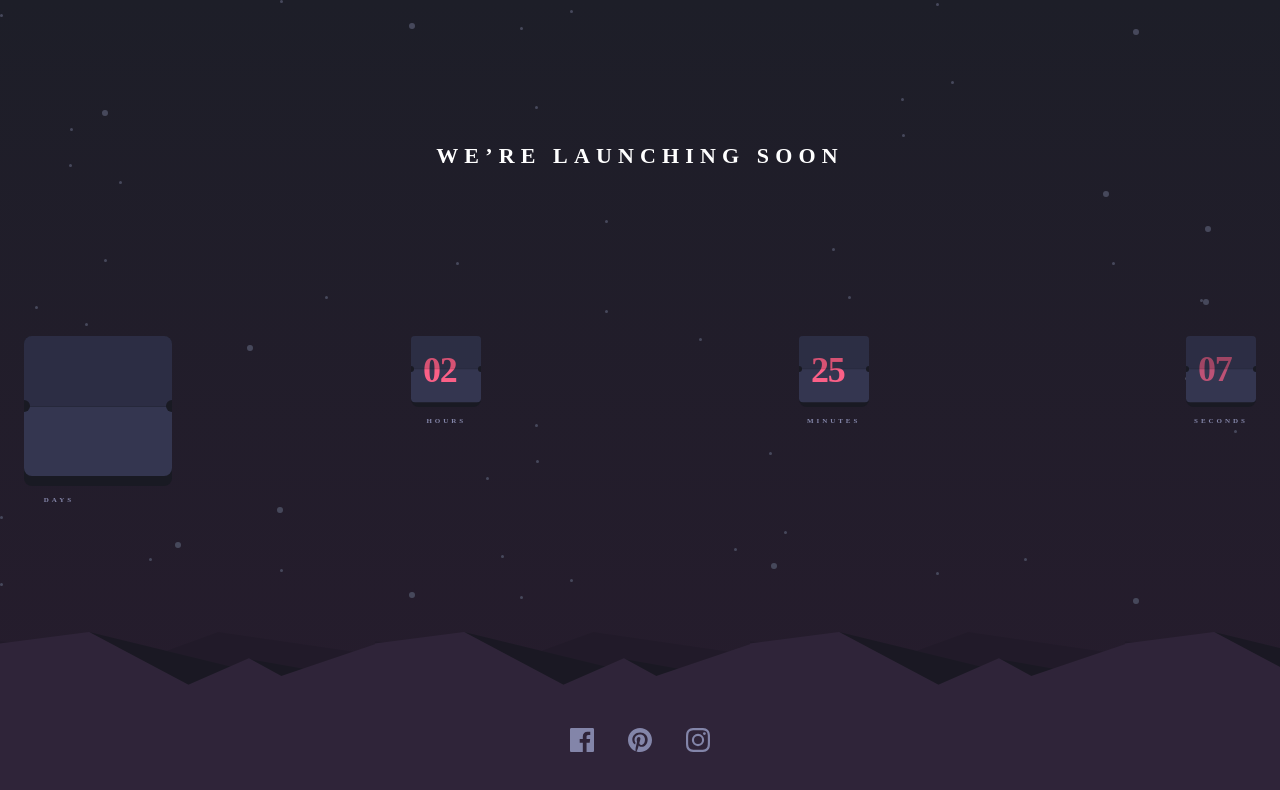
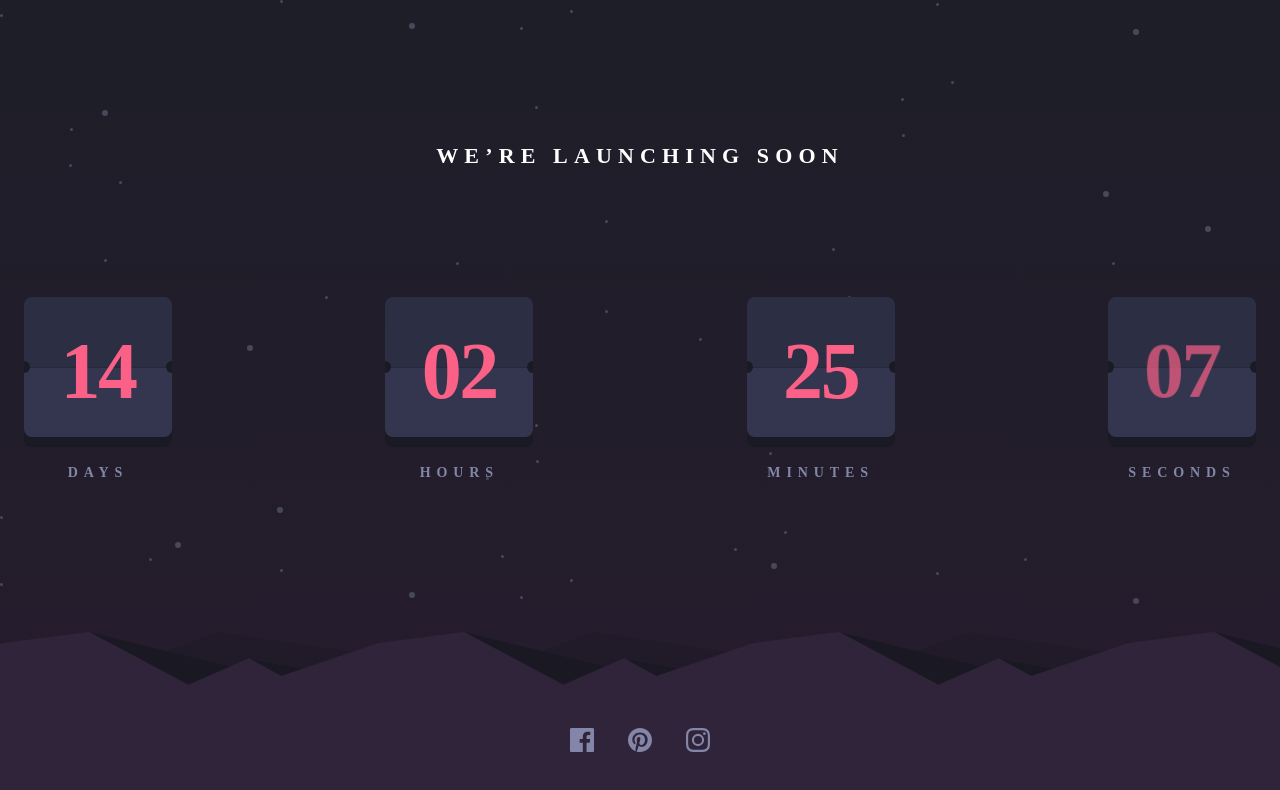
Before and after one commit to roodhouse/frontend-mentor-launch-countdown, a React (Create React App) app: page / in a window 1280 px wide. Shown: the top 790 px of the page. Built offline with nearby package versions, Linux system fonts and the light colour scheme; the HTML template or start-up script is replaced by a standard one.

Commit message:
replaced svg with svg background instead

```diff
--- a/src/components/countdown/Day.jsx
+++ b/src/components/countdown/Day.jsx
@@ -8,42 +8,11 @@ function Day({ days }) {
 
   return (
     <>
-        <div id="dayContainer" className='w-[70px] h-[71px]'>
-          <div id="daySvgContainer" className='mb-[9px]'>
-            <svg id="daySvg" className='lg:hidden' width="70" height="71" viewBox="0 0 70 71" fill="none" xmlns="http://www.w3.org/2000/svg">
-              <g clipPath="url(#clip0_0_79)">
-                <rect width="70" height="71" rx="8" fill="#191A23"/>
-                <rect width="70" height="66.2667" rx="4" fill="#343650"/>
-                <text id='dayText' x='17%' y='65%' className='animate__animated animate__flipInX fill-softRed font-["Red_Hat_Text"] text-4xl leading-[71px] font-bold tracking-[-1.08px] text-center'>{days}</text>
-                <path opacity="0.150646" d="M0 33H70V4C70 1.79086 68.2091 0 66 0H4C1.79086 0 0 1.79086 0 4V33Z" fill="black"/>
-                <rect opacity="0.253046" y="32.7633" width="70" height="0.473333" fill="black"/>
-                <circle cy="33" r="3" fill="#191A23"/>
-                <circle cx="3" cy="3" r="3" transform="matrix(-1 0 0 1 73 30)" fill="#191A23"/>
-              </g>
-              <defs>
-                <clipPath id="clip0_0_79">
-                <rect width="70" height="71" fill="white"/>
-                </clipPath>
-              </defs>
-            </svg>
-            <svg id="lgDaySvg" className='hidden lg:block' width="148" height="150" viewBox="0 0 148 150" fill="none" xmlns="http://www.w3.org/2000/svg">
-              <g clip-path="url(#clip0_0_336)">
-                <rect width="148" height="150" rx="8" fill="#191A23"/>
-                <rect width="148" height="140" rx="8" fill="#343650"/>
-                <text id='dayText' x='17%' y='65%' className='animate__animated animate__flipInX fill-softRed font-["Red_Hat_Text"] text-[80px] leading-[71px] font-bold tracking-[-2.4px] text-center'>{days}</text>
-                <path opacity="0.150646" d="M0 70H148V8C148 3.58172 144.418 0 140 0H8C3.58173 0 0 3.58172 0 8V70Z" fill="black"/>
-                <rect opacity="0.253046" y="70" width="148" height="1" fill="black"/>
-                <circle cy="70" r="6" fill="#191A23"/>
-                <circle cx="6" cy="6" r="6" transform="matrix(-1 0 0 1 154 64)" fill="#191A23"/>
-              </g>
-              <defs>
-                <clipPath id="clip0_0_336">
-                  <rect width="148" height="150" fill="white"/>
-                </clipPath>
-              </defs>
-            </svg>
+        <div id="dayContainer" className='w-[70px] h-[71px] lg:w-[148px] lg:h-[150px]'>
+          <div id="daySvgContainer" className='flex justify-center items-center mb-[9px] bg-[url("/src/images/flip-sm.svg")] lg:bg-[url("/src/images/flip-lg.svg")] lg:h-full lg:mb-4'>
+            <p id='dayText'  className='animate__animated animate__flipInX text-softRed font-["Red_Hat_Text"] text-4xl leading-[71px] font-bold tracking-[-1.08px] text-center lg:text-[80px] lg:tracking-[-2.4px]'>{days}</p>
           </div>
-          <div id="dayCopyContainer" className='text-grayishBlue font-["Red_Hat_Text"] text-[7px] font-bold tracking-[2.959px] text-center'>
+          <div id="dayCopyContainer" className='text-grayishBlue font-["Red_Hat_Text"] text-[7px] font-bold tracking-[2.959px] text-center lg:text-sm lg:tracking-[5.919px]'>
             <p>DAYS</p>
           </div>
         </div>
--- a/src/components/countdown/Hour.jsx
+++ b/src/components/countdown/Hour.jsx
@@ -9,26 +9,11 @@ function Hour({ hours }) {
   return (
 
     <>
-        <div id="hourContainer" className='w-[70px] h-[71px]'>
-          <div id="hourSvgContainer" className='mb-[9px]'>
-            <svg id="hourSvg" className='' width="70" height="71" viewBox="0 0 70 71" fill="none" xmlns="http://www.w3.org/2000/svg">
-              <g clipPath="url(#clip0_0_79)">
-                <rect width="70" height="71" rx="8" fill="#191A23"/>
-                <rect width="70" height="66.2667" rx="4" fill="#343650"/>
-                <text id='hourText' x='17%' y='65%' className='animate__animated animate__flipInX fill-softRed font-["Red_Hat_Text"] text-4xl leading-[71px] font-bold tracking-[-1.08px]'>{hours}</text>
-                <path opacity="0.150646" d="M0 33H70V4C70 1.79086 68.2091 0 66 0H4C1.79086 0 0 1.79086 0 4V33Z" fill="black"/>
-                <rect opacity="0.253046" y="32.7633" width="70" height="0.473333" fill="black"/>
-                <circle cy="33" r="3" fill="#191A23"/>
-                <circle cx="3" cy="3" r="3" transform="matrix(-1 0 0 1 73 30)" fill="#191A23"/>
-              </g>
-              <defs>
-                <clipPath id="clip0_0_79">
-                <rect width="70" height="71" fill="white"/>
-                </clipPath>
-              </defs>
-            </svg>
+        <div id="hourContainer" className='w-[70px] h-[71px] lg:w-[148px] lg:h-[150px]'>
+          <div id="hourSvgContainer" className='flex justify-center items-center mb-[9px] bg-[url("/src/images/flip-sm.svg")] lg:bg-[url("/src/images/flip-lg.svg")] lg:h-full lg:mb-4'>
+            <p id='hourText'  className='animate__animated animate__flipInX text-softRed font-["Red_Hat_Text"] text-4xl leading-[71px] font-bold tracking-[-1.08px] text-center lg:text-[80px] lg:tracking-[-2.4px]'>{hours}</p>
           </div>
-          <div id="hourCopyContainer" className='text-grayishBlue font-["Red_Hat_Text"] text-[7px] font-bold tracking-[2.959px] text-center'>
+          <div id="hourCopyContainer" className='text-grayishBlue font-["Red_Hat_Text"] text-[7px] font-bold tracking-[2.959px] text-center lg:text-sm lg:tracking-[5.919px]'>
             <p>HOURS</p>
           </div>
         </div>
--- a/src/components/countdown/Min.jsx
+++ b/src/components/countdown/Min.jsx
@@ -8,26 +8,11 @@ function Min({ minutes }) {
 
   return (
     <>
-        <div id="minContainer" className='w-[70px] h-[71px]'>
-          <div id="minSvgContainer" className='mb-[9px]'>
-            <svg id="minSvg" className='' width="70" height="71" viewBox="0 0 70 71" fill="none" xmlns="http://www.w3.org/2000/svg">
-              <g clipPath="url(#clip0_0_79)">
-                <rect width="70" height="71" rx="8" fill="#191A23"/>
-                <rect width="70" height="66.2667" rx="4" fill="#343650"/>
-                <text id='minText' x='17%' y='65%' className='animate__animated animate__flipInX fill-softRed font-["Red_Hat_Text"] text-4xl leading-[71px] font-bold tracking-[-1.08px]'>{minutes}</text>
-                <path opacity="0.150646" d="M0 33H70V4C70 1.79086 68.2091 0 66 0H4C1.79086 0 0 1.79086 0 4V33Z" fill="black"/>
-                <rect opacity="0.253046" y="32.7633" width="70" height="0.473333" fill="black"/>
-                <circle cy="33" r="3" fill="#191A23"/>
-                <circle cx="3" cy="3" r="3" transform="matrix(-1 0 0 1 73 30)" fill="#191A23"/>
-              </g>
-              <defs>
-                <clipPath id="clip0_0_79">
-                <rect width="70" height="71" fill="white"/>
-                </clipPath>
-              </defs>
-            </svg>
+        <div id="minContainer" className='w-[70px] h-[71px] lg:w-[148px] lg:h-[150px]'>
+          <div id="minSvgContainer" className='flex justify-center items-center mb-[9px] bg-[url("/src/images/flip-sm.svg")] lg:bg-[url("/src/images/flip-lg.svg")] lg:h-full lg:mb-4'>
+            <p id='minText'  className='animate__animated animate__flipInX text-softRed font-["Red_Hat_Text"] text-4xl leading-[71px] font-bold tracking-[-1.08px] text-center lg:text-[80px] lg:tracking-[-2.4px]'>{minutes}</p>
           </div>
-          <div id="minCopyContainer" className='text-grayishBlue font-["Red_Hat_Text"] text-[7px] font-bold tracking-[2.959px] text-center'>
+          <div id="minCopyContainer" className='text-grayishBlue font-["Red_Hat_Text"] text-[7px] font-bold tracking-[2.959px] text-center lg:text-sm lg:tracking-[5.919px]'>
             <p>MINUTES</p>
           </div>
         </div>
--- a/src/components/countdown/Second.jsx
+++ b/src/components/countdown/Second.jsx
@@ -8,26 +8,11 @@ function Second({ seconds }) {
 
   return (
     <>
-        <div id="secondContainer" className='w-[70px] h-[71px]'>
-          <div id="secondSvgContainer" className='mb-[9px]'>
-            <svg id="secondSvg" className='' width="70" height="71" viewBox="0 0 70 71" fill="none" xmlns="http://www.w3.org/2000/svg">
-              <g clipPath="url(#clip0_0_79)">
-                <rect width="70" height="71" rx="8" fill="#191A23"/>
-                <rect width="70" height="66.2667" rx="4" fill="#343650"/>
-                <text id='secondsText' x='17%' y='65%' className='animate__animated animate__flipInX animate__infinite fill-softRed font-["Red_Hat_Text"] text-4xl leading-[71px] font-bold tracking-[-1.08px]'>{seconds}</text>
-                <path opacity="0.150646" d="M0 33H70V4C70 1.79086 68.2091 0 66 0H4C1.79086 0 0 1.79086 0 4V33Z" fill="black"/>
-                <rect opacity="0.253046" y="32.7633" width="70" height="0.473333" fill="black"/>
-                <circle cy="33" r="3" fill="#191A23"/>
-                <circle cx="3" cy="3" r="3" transform="matrix(-1 0 0 1 73 30)" fill="#191A23"/>
-              </g>
-              <defs>
-                <clipPath id="clip0_0_79">
-                <rect width="70" height="71" fill="white"/>
-                </clipPath>
-              </defs>
-            </svg>
+        <div id="secondContainer" className='w-[70px] h-[71px] lg:w-[148px] lg:h-[150px]'>
+          <div id="secondSvgContainer" className='flex justify-center items-center mb-[9px] bg-[url("/src/images/flip-sm.svg")] lg:bg-[url("/src/images/flip-lg.svg")] lg:h-full lg:mb-4'>
+            <p id='secondText'  className='animate__animated animate__flipInX animate__infinite text-softRed font-["Red_Hat_Text"] text-4xl leading-[71px] font-bold tracking-[-1.08px] text-center lg:text-[80px] lg:tracking-[-2.4px]'>{seconds}</p>
           </div>
-          <div id="secondCopyContainer" className='text-grayishBlue font-["Red_Hat_Text"] text-[7px] font-bold tracking-[2.959px] text-center'>
+          <div id="secondCopyContainer" className='text-grayishBlue font-["Red_Hat_Text"] text-[7px] font-bold tracking-[2.959px] text-center lg:text-sm lg:tracking-[5.919px]'>
             <p>SECONDS</p>
           </div>
         </div>
```
Also changed, not shown: src/images/flip-lg.svg (added), src/images/flip-sm.svg (added).
